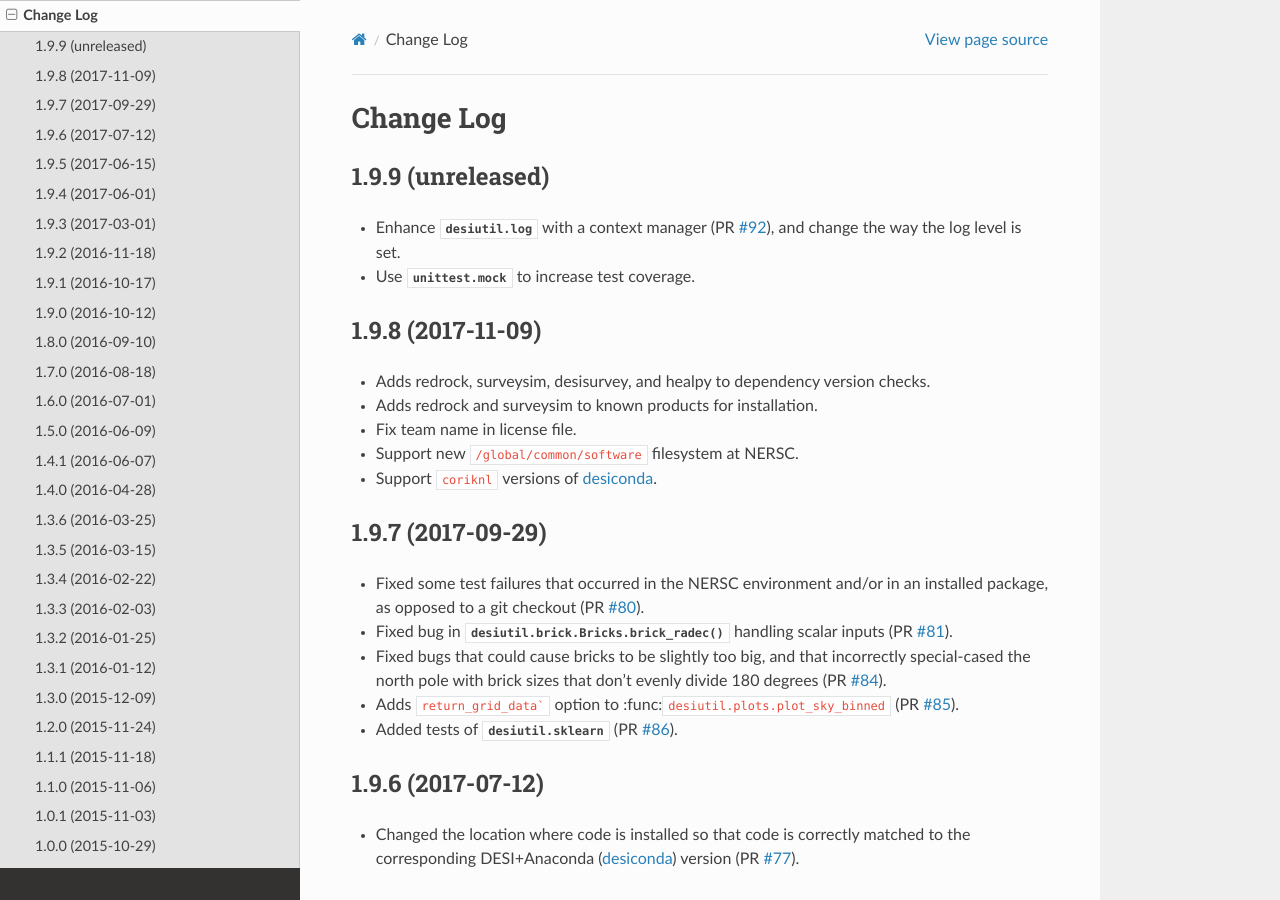
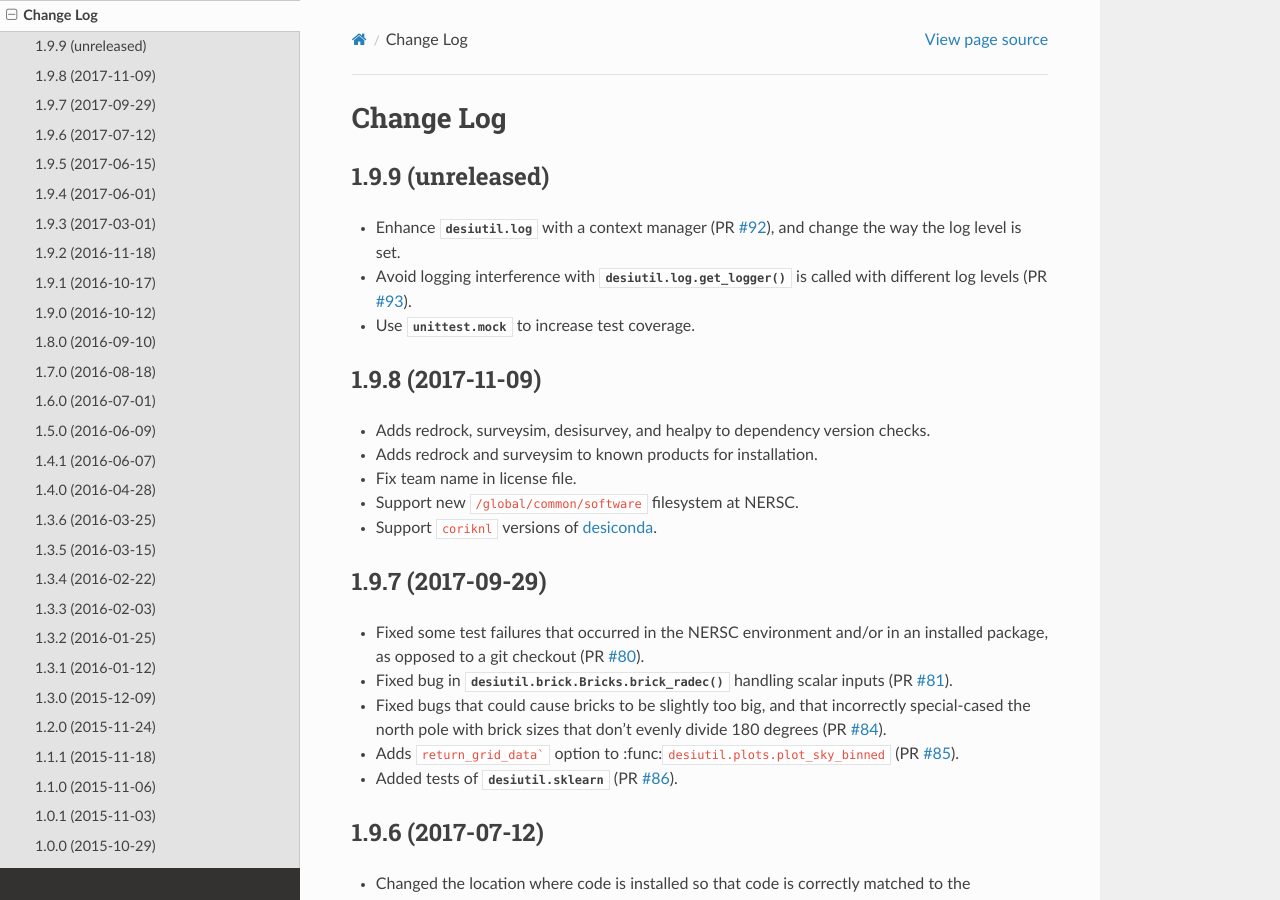
Before and after one commit to desihub/desiutil, a Sphinx documentation site: the page built from doc/changes.rst, in a window 1280 px wide and 900 px high. Built offline with Sphinx 7.4.7 and the Read the Docs theme 2.0.0, drawn with Linux system fonts in a browser that asks for light colours.

Commit message:
update changes.rst

```diff
--- a/doc/changes.rst
+++ b/doc/changes.rst
@@ -7,9 +7,13 @@ Change Log
 
 * Enhance :mod:`desiutil.log` with a context manager (PR `#92`_), and
   change the way the log level is set.
+* Avoid logging interference with :func:`desiutil.log.get_logger` is called
+  with different log levels (PR `#93`_).
 * Use :mod:`unittest.mock` to increase test coverage.
 
 .. _`#92`: https://github.com/desihub/desiutil/pull/92
+.. _`#93`: https://github.com/desihub/desiutil/pull/93
+
 
 1.9.8 (2017-11-09)
 ------------------
```
